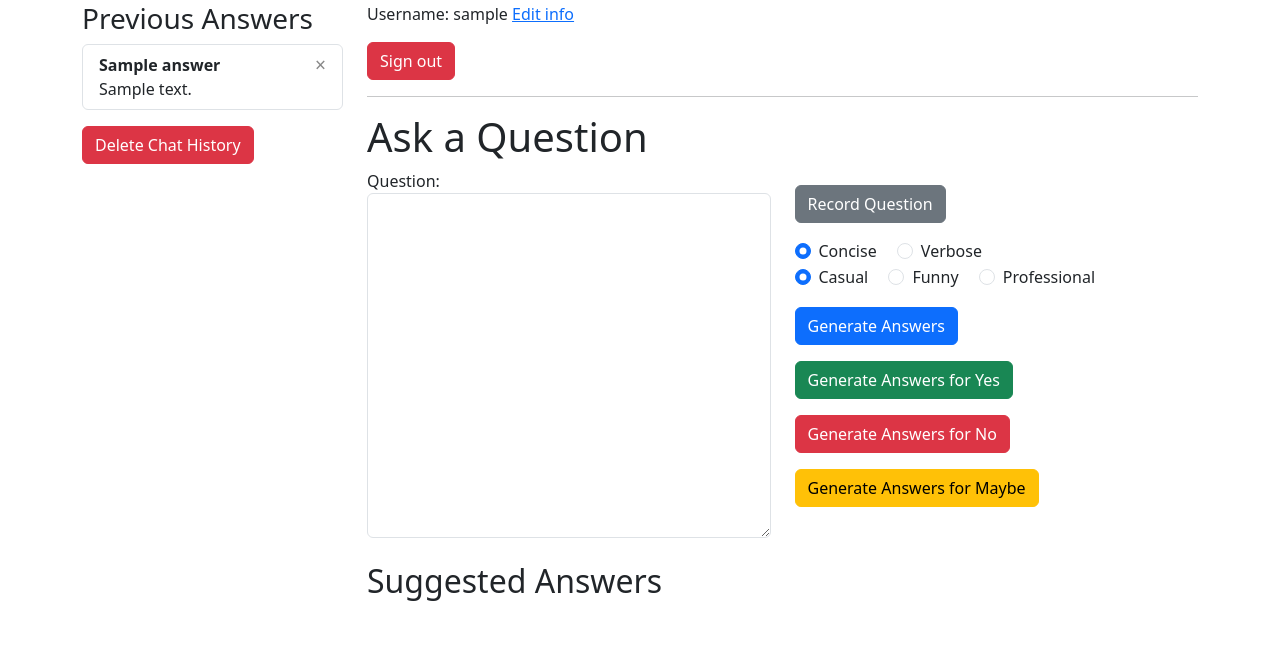
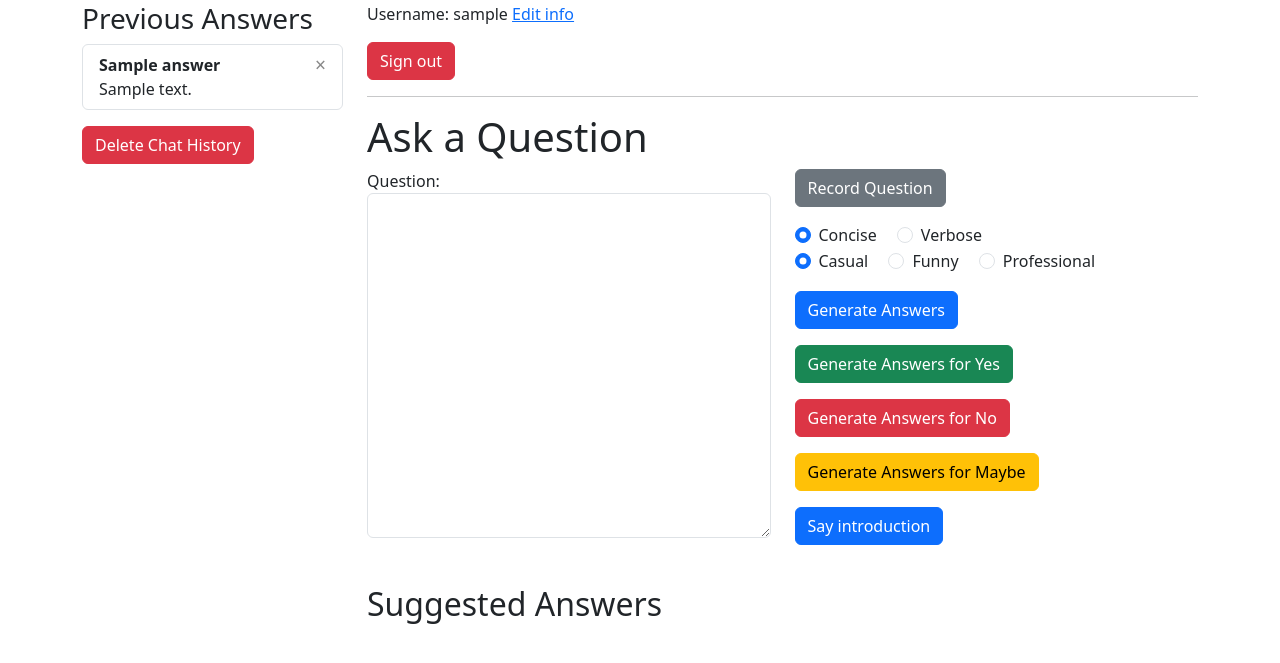
Before and after one commit to aaaathing/aeaacs, a Flask app: page / in a window 1280 px wide. Shown: the part 70-733 px from the top of the page. Run offline with Flask 3, Linux system fonts and the light colour scheme; a user stored in the database is signed in; tables that the repository leaves empty hold one stand-in row (values such as "Sample post").

Commit message:
button for introduction

```diff
--- a/main.py
+++ b/main.py
@@ -23,6 +23,7 @@ class User(UserMixin, db.Model):
     hobbies = db.Column(db.String(1000), nullable=True)
     birthday = db.Column(db.String(100), nullable=True)
     school = db.Column(db.String(100), nullable=True)
+    introduction = db.Column(db.String(100000), nullable=True)
 
     def get_id(self):
         return self.userid
@@ -73,7 +74,8 @@ def get_resource():
         'text': current_user.text,
         'hobbies': current_user.hobbies,
         'birthday': current_user.birthday,
-        'school': current_user.school
+        'school': current_user.school,
+        'introduction': current_user.introduction
     })
 
 def signup(request):
@@ -165,6 +167,7 @@ def save_user_info(request):
     current_user.birthday = request.form.get("birthday")
     current_user.school = request.form.get("school")
     current_user.name = request.form.get("name")
+    current_user.introduction = request.form.get("introduction")
     db.session.commit()
 
 @app.route('/api/save_user_info', methods=['POST'])
@@ -237,7 +240,7 @@ def generate_introduction():
     messages = [
         {
             "role": "system",
-            "content": "Generate an introduction about you, here are some information about you:"
+            "content": "Generate an introduction about yourself, here are some information about you:"
         },
         {
             "role": "user",
--- a/templates/use-it.html
+++ b/templates/use-it.html
@@ -97,6 +97,7 @@
                     <button class="btn btn-success mb-3" onclick="answer('yes')">Generate Answers for Yes</button><br>
                     <button class="btn btn-danger mb-3" onclick="answer('no')">Generate Answers for No</button><br>
                     <button class="btn btn-warning mb-3" onclick="answer('maybe')">Generate Answers for Maybe</button><br>
+                    <button class="btn btn-primary mb-3" onclick="introduce()">Say introduction</button><br>
                 </div>
             </div>
         </div>
@@ -123,7 +124,7 @@
         let answers = await response.json();
         if (answers.success) {
             document.querySelector("#answers").innerHTML = answers.answers.reduce((a, answer) => a + `
-                <button class="list-group-item list-group-item-action" onclick="speak(this); sendText(this)">
+                <button class="list-group-item list-group-item-action" onclick="speak(this.textContent); sendText(this)">
                     ${removeBad(answer)}
                 </button>
             `, "");
@@ -132,7 +133,7 @@
         }
     }
     function speak(what) {
-        let utterance = new SpeechSynthesisUtterance(what.textContent);
+        let utterance = new SpeechSynthesisUtterance(what);
         speechSynthesis.speak(utterance);
     }
 
@@ -163,7 +164,7 @@
     function addPreviousAnswer(answer) {
         document.querySelector("#previous-answers")
             .insertAdjacentHTML("afterbegin", `
-            <div class="list-group-item" data-answer-id="${removeBad(answer.answer_id)}" onclick="speak(this)">
+            <div class="list-group-item" data-answer-id="${removeBad(answer.answer_id)}" onclick="speak(this.textContent)">
                 <button class="delete-button" onclick="deleteAnswer('${removeBad(answer.answer_id)}')">&times;</button>
                 <strong>${removeBad(answer.question)}</strong><br>
                 ${removeBad(answer.chosen_answer)}
@@ -174,7 +175,7 @@
     fetch("/api/previous_answers").then(r => r.json()).then(answers => {
         document.querySelector("#previous-answers")
             .innerHTML = answers.reduce((a, answer) => a + `
-            <div class="list-group-item" data-answer-id="${removeBad(answer.answer_id)}" onclick="speak(this)">
+            <div class="list-group-item" data-answer-id="${removeBad(answer.answer_id)}" onclick="speak(this.textContent)">
                 <button class="delete-button" onclick="deleteAnswer('${removeBad(answer.answer_id)}')">&times;</button>
                 <strong>${removeBad(answer.question)}</strong><br>
                 ${removeBad(answer.chosen_answer)}
@@ -244,6 +245,11 @@
     }
     recordButton.onclick = startRecord;
 
+    async function introduce(){
+        let info = await (await fetch("/api/get_user_info")).json()
+        speak(info.introduction)
+    }
+
     function removeBad(str) {
         return str.replace(/[<>]/g, function (c) { return { '<': '&lt;', '>': '&gt;' }[c] });
     }
```
Also changed, not shown: 1 other file.
